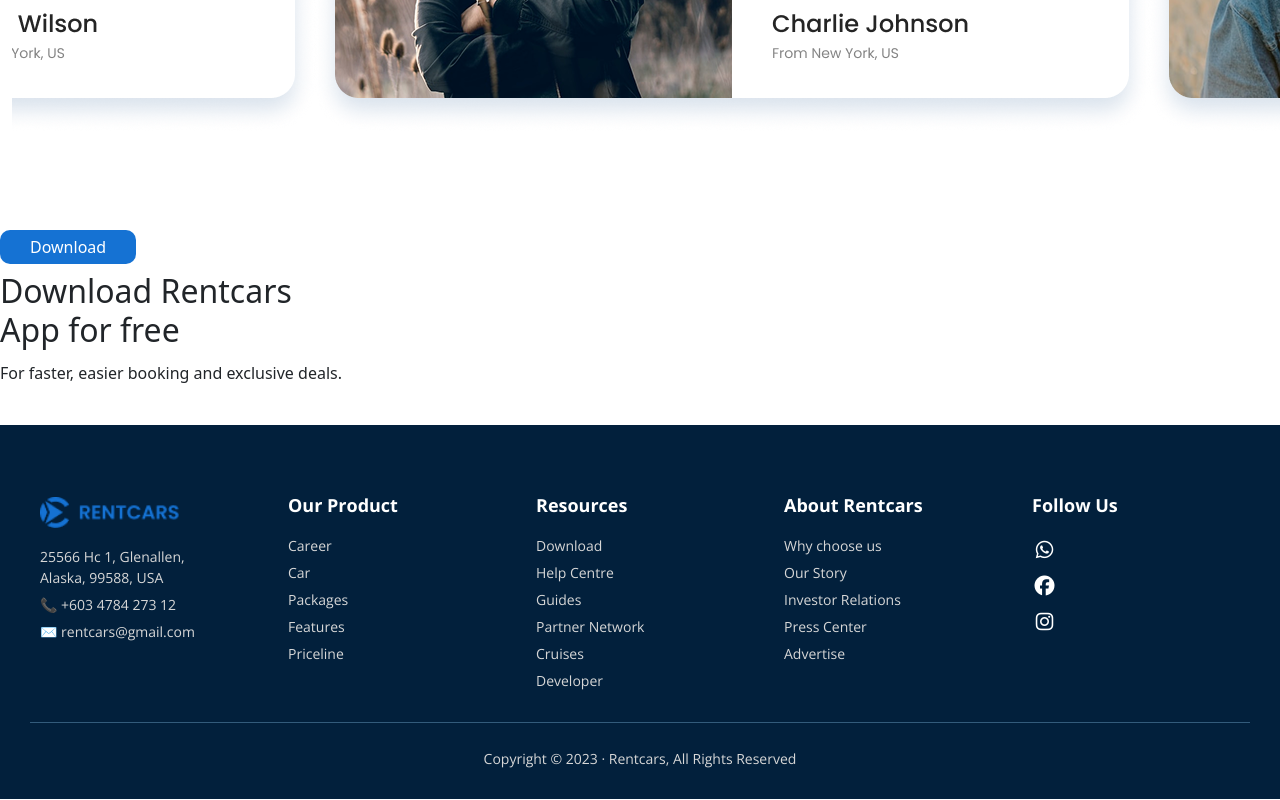
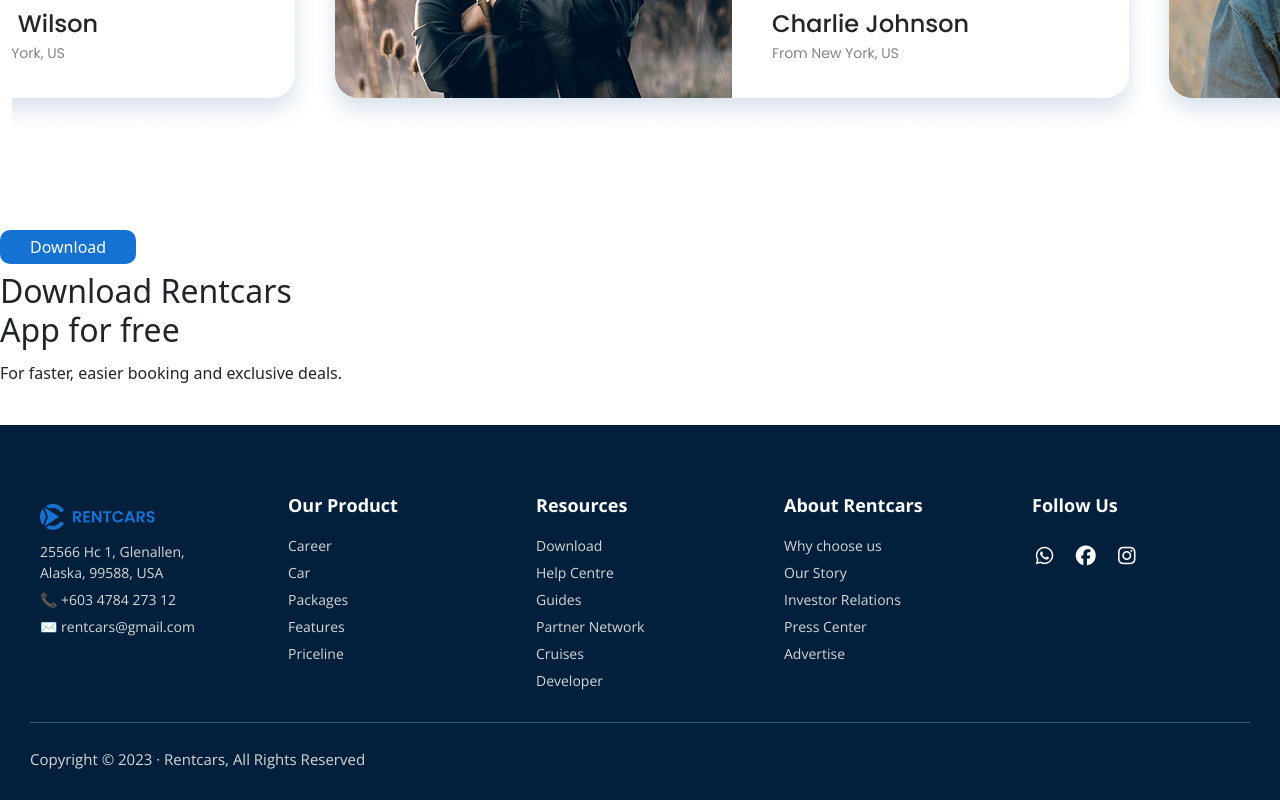
Before and after one commit to aliashraf188/Hakathon-website, a plain HTML site: page index.html in a window 1280 px wide. Shown: the part 3478-4278 px from the top of the page. Drawn offline with nearby package versions, Linux system fonts and the light colour scheme.

Commit message:
push after changes

```diff
--- a/hakathon.css
+++ b/hakathon.css
@@ -171,7 +171,6 @@
   text-decoration: none;
   display: block;
   margin: 6px 0;
-  transition: 0.3s;
 }
 
 .footer-box a:hover {
@@ -179,31 +178,27 @@
   text-decoration: underline;
 }
 
-.footer-box .logo img {
-  width: 140px;
-  margin-bottom: 10px;
-}
 
-/* Social Icons */
+/* whats.face,insta icons */
 .social a {
+    display: inline-block;
   font-size: 20px;
   margin-right: 12px;
   color: white;
-  transition: 0.3s;
 }
 
 .social a:hover {
   opacity: 0.7;
 }
 
-/* Footer Bottom */
+/* bottom footer */
 .footer-bottom {
-  text-align: center;
+  text-align: start;
   padding: 25px 0 0;
   margin-top: 25px;
   border-top: 1px solid #335b7b;
   color: #d7d7d7;
-  font-size: 14px;
+  font-size: 15px;
 }
 
 
--- a/index.html
+++ b/index.html
@@ -278,6 +278,8 @@
                 <div class="container-fluid pb-5">
                     <img src="./images/Frame 988.png" alt="">
                 </div>
+
+
                 <!-- footer -->
                 <div class="work-section">
                     <section class="f">
@@ -307,27 +309,21 @@
                 </div>
 
             </section>
+
             <!-- big footer -->
-            <!-- <footer class="a container-fluid mt-5">
-        <h5>RENTCARS</h5>
-        <p>25566 Hc 1, Glenallen, <br> Alaska, 99588, USA</p>
-        <p>032 1234 5678</p>
-        <p>rentcars @gmail.com</i></p>
-        <p></p>
-        <p>CopyRight 2023 .Rentcars,All Rights Reserved.</p>
-    </footer> -->
+
 
                 <footer class="footer">
                     <div class="footer-container">
 
                         <div class="footer-box">
-                            <h2 class="logo"><span class="icon"><img src="./images/Frame 993.png" alt=""></span></h2>
+                            <h2><span class="icon"><img src="./images/Frame 993.png" alt=""></span></h2>
                             <p>25566 Hc 1, Glenallen,<br>Alaska, 99588, USA</p>
                             <p>📞 +603 4784 273 12</p>
-                            <p>✉️ rentcars@gmail.com</p>
+                            <p >✉️ rentcars@gmail.com</p>
                         </div>
 
-                        <div class="footer-box">
+                        <div class="footer-box col">
                             <h3>Our Product</h3>
                             <a href="#">Career</a>
                             <a href="#">Car</a>
```
